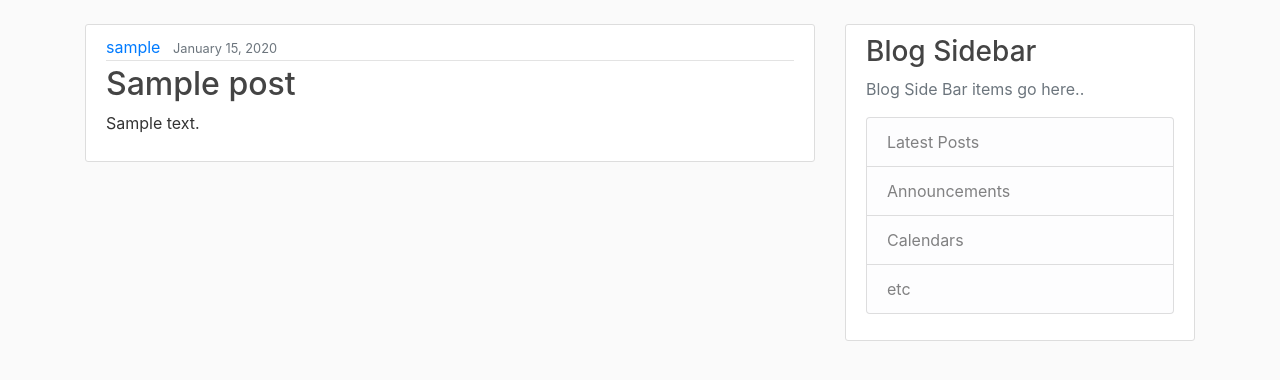
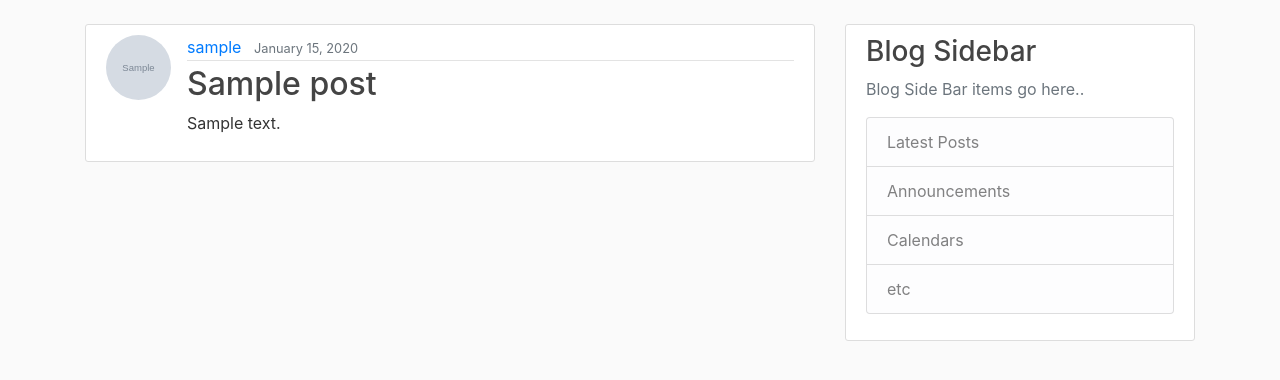
Before and after one commit to moaaz-ashour/django-blog, a Django app: page / in a window 1280 px wide. Shown: the part 56-436 px from the top of the page. Run offline with Django 3.2, Linux system fonts and the light colour scheme; tables that the repository leaves empty hold one stand-in row (values such as "Sample post"); grey boxes marked "Sample" are stand-in pictures; some libraries are stand-ins or nearby versions.

Commit message:
display user img next to user post at home

```diff
--- a/django_project/blog/templates/blog/home.html
+++ b/django_project/blog/templates/blog/home.html
@@ -3,6 +3,7 @@
 {% block content %}
 {% for post in posts %}
     <article class="media content-section">
+        <img class='rounded-circle article-img' src="{{ post.author.profile.image.url }}" alt="">
         <div class="media-body">
             <div class="article-metadata">
                 <a class="mr-2" href="#">{{ post.author }}</a>
```
